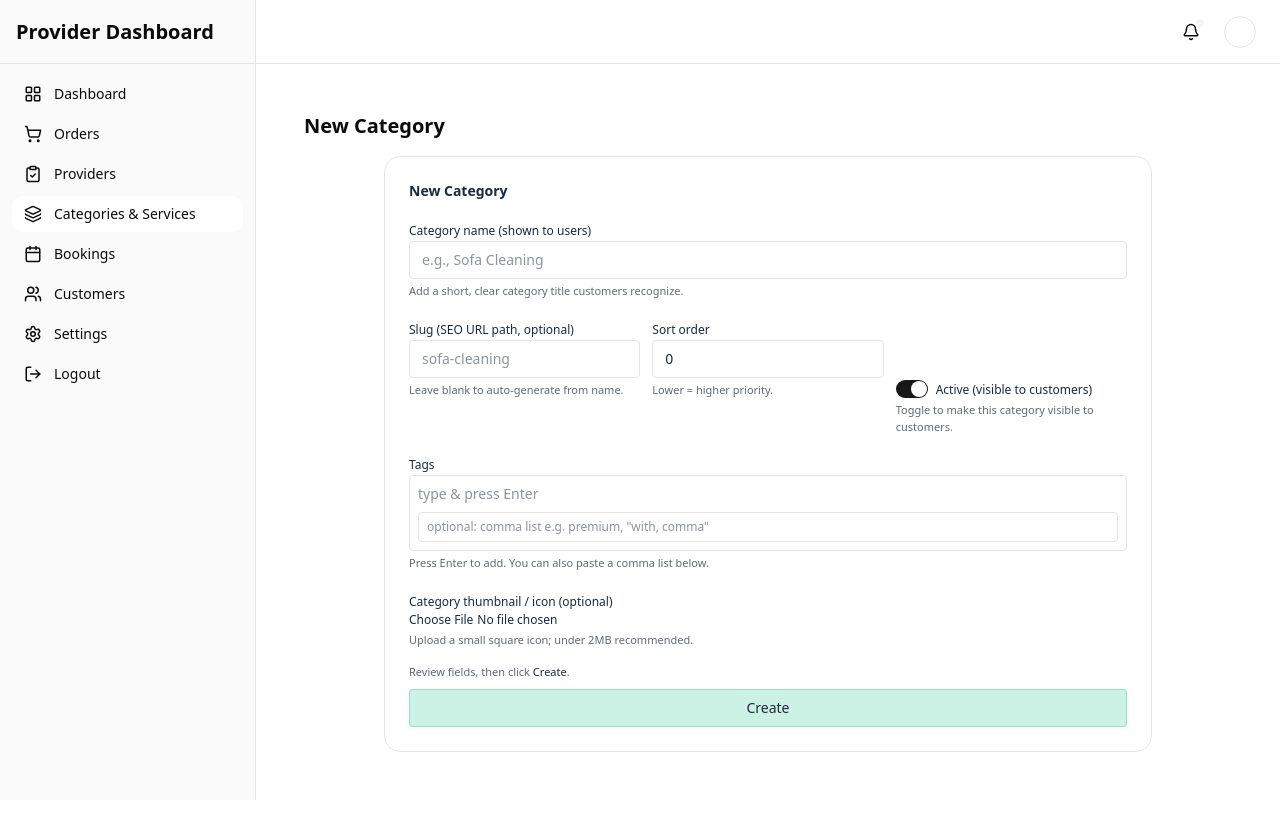
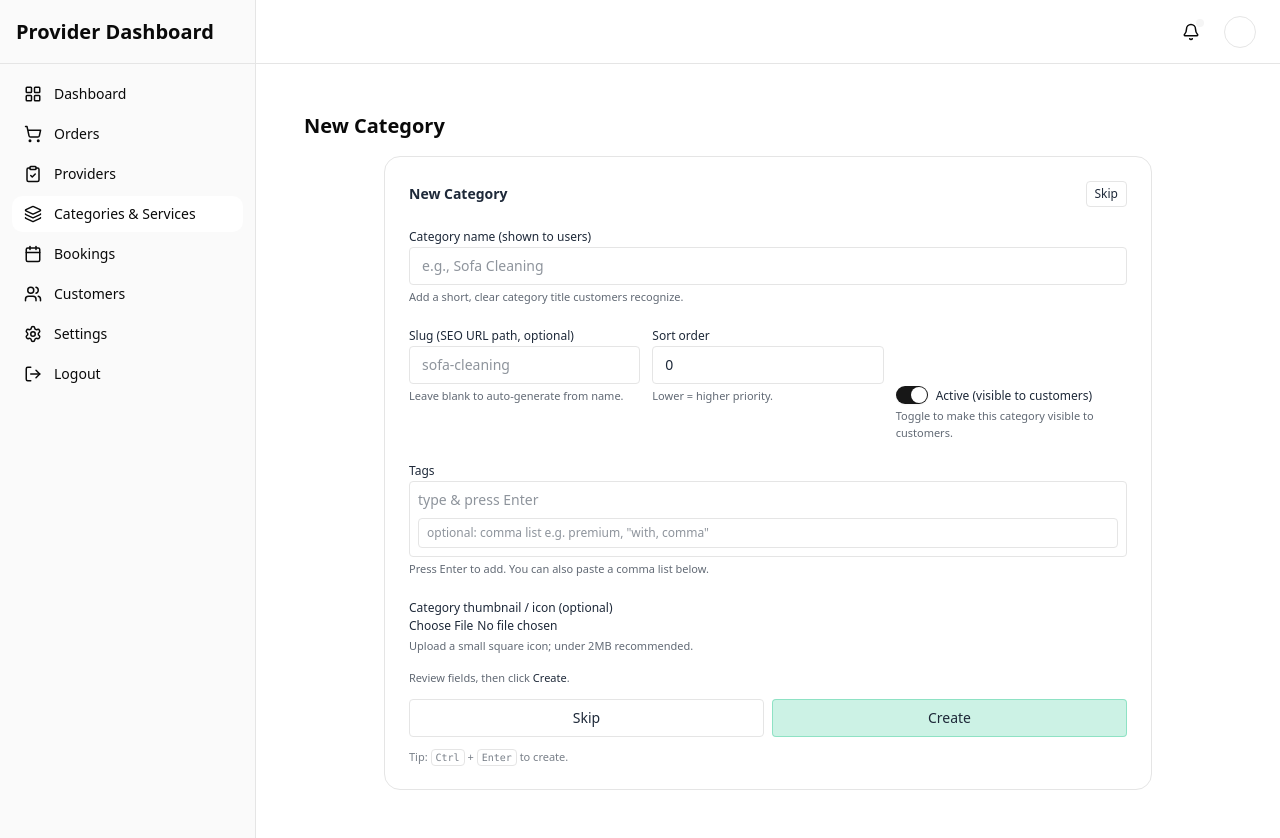
Before and after one commit to incologysystem-cmyk/justlife-admin, a Next.js app: page /categories/new in a window 1280 px wide. Before the commit the page ends 800 px from the top, so only its background shows below. Built offline with nearby package versions, Linux system fonts and the light colour scheme.

Commit message:
category skip added

```diff
--- a/app/api/admin/categories/route.ts
+++ b/app/api/admin/categories/route.ts
@@ -65,3 +65,39 @@ export async function GET(req: NextRequest) {
     return NextResponse.json({ ok: false, message: e?.message || "Failed" }, { status: 500 });
   }
 }
+
+
+export async function POST(req: NextRequest) {
+  try {
+    const body = await req.json();
+
+    const BASE =
+      process.env.API_BASE?.replace(/\/$/, "") ??
+      process.env.NEXT_PUBLIC_API_BASE?.replace(/\/$/, "");
+    if (!BASE) {
+      return NextResponse.json(
+        { ok: false, message: "API_BASE (or NEXT_PUBLIC_API_BASE) is not set" },
+        { status: 500 }
+      );
+    }
+
+    const token = req.cookies.get("token")?.value;
+    const authHeaders: HeadersInit = token
+      ? { Authorization: `Bearer ${token}` }
+      : {};
+
+    const response = await serverFetch(`${BASE}/api/category/admin/categories`, {
+      method: "POST",
+      headers: {
+        "Content-Type": "application/json",
+        ...authHeaders,
+      },
+      body: JSON.stringify(body),
+    });
+
+    return NextResponse.json(response, { status: 200 });
+  } catch (e: any) {
+    console.error("POST /api/admin/categories error:", e);
+    return NextResponse.json({ ok: false, message: e?.message || "Failed" }, { status: 500 });
+  }
+}
--- a/app/components/categories/CreateCategoryServiceDrawer.tsx
+++ b/app/components/categories/CreateCategoryServiceDrawer.tsx
@@ -52,6 +52,8 @@ export default function CreateCategoryServiceDrawer({
     [categories, newCat]
   );
 
+  const goService = () => setStep(2); // used by Skip and after Create
+
   return (
     <div className="w-auto mx-auto space-y-6">
       <div className="flex items-center gap-2 text-xs">
@@ -78,12 +80,8 @@ export default function CreateCategoryServiceDrawer({
             const raw = (await createCategory(payload as any)) as CategoryLike;
 
             const name =
-              String(
-                raw.name ??
-                  raw.title ??
-                  (payload as any)?.name ??
-                  "Untitled"
-              ) || "Untitled";
+              String(raw.name ?? raw.title ?? (payload as any)?.name ?? "Untitled") ||
+              "Untitled";
 
             const safe: Category = {
               id: String(raw.id ?? crypto.randomUUID()),
@@ -102,8 +100,11 @@ export default function CreateCategoryServiceDrawer({
 
             setNewCat(safe);
             onCategoryCreated(safe);
-            setStep(2);
+            goService(); // after Create → Service
           }}
+          onNext={goService}                 // ✅ Skip → Service
+          createLabel="Create & Continue"
+          skipLabel="Skip Category → Service"
         />
       ) : (
         <ServiceForm
@@ -122,14 +123,9 @@ export default function CreateCategoryServiceDrawer({
               id: String(svcRaw?.id ?? svcRaw?._id ?? crypto.randomUUID()),
               name: String(svcRaw?.name ?? payload.name ?? "Untitled"),
               categoryId: String(
-                svcRaw?.categoryId ??
-                  normalized.categoryId ??
-                  newCat?.id ??
-                  ""
+                svcRaw?.categoryId ?? normalized.categoryId ?? newCat?.id ?? ""
               ),
-              basePrice: Number(
-                svcRaw?.basePrice ?? normalized.basePrice ?? 0
-              ),
+              basePrice: Number(svcRaw?.basePrice ?? normalized.basePrice ?? 0),
             };
 
             onServiceCreated(minimal);
--- a/app/components/forms/CategoryForm.tsx
+++ b/app/components/forms/CategoryForm.tsx
@@ -1,13 +1,12 @@
-// app/(admin)/components/forms/CategoryForm.tsx
 "use client";
 
-import { useRef, useState, useMemo } from "react";
+import { useRef, useState, useMemo, useCallback, useEffect } from "react";
+import { useRouter } from "next/navigation";
 import { toast } from "sonner";
 import { z } from "zod";
 import { Switch } from "@/components/ui/switch";
 import { Label } from "@/components/ui/label";
 
-/** ================= Schema ================= */
 const CategorySchema = z.object({
   name: z.string().trim().min(2, "Name is required"),
   sort: z.coerce.number().min(0).default(0),
@@ -18,8 +17,17 @@ const CategorySchema = z.object({
 });
 export type CategoryPayload = z.infer<typeof CategorySchema>;
 
-/** Helpers */
-function Field({ label, helper, children }: { label: string; helper?: string; children: React.ReactNode; }) {
+type Props = {
+  onSubmit: (payload: CategoryPayload) => Promise<void>;
+  /** Wizard-style advance callback. Prefer this for in-modal navigation. */
+  onNext?: () => void;
+  /** Route fallback if you don’t use a wizard. */
+  nextHref?: string;
+  createLabel?: string;
+  skipLabel?: string;
+};
+
+function Field({ label, helper, children }: { label: string; helper?: string; children: React.ReactNode }) {
   return (
     <div>
       <label className="text-xs text-gray-800">{label}</label>
@@ -42,7 +50,8 @@ function slugify(s: string) {
 function smartSplitTags(input: string): string[] {
   if (!input.trim()) return [];
   const out: string[] = [];
-  let cur = ""; let inQuotes = false;
+  let cur = "";
+  let inQuotes = false;
   for (let i = 0; i < input.length; i++) {
     const ch = input[i];
     if (ch === '"') { inQuotes = !inQuotes; continue; }
@@ -53,15 +62,41 @@ function smartSplitTags(input: string): string[] {
   return out;
 }
 
-/** ================= Component ================= */
-export default function CategoryForm({ onSubmit }: { onSubmit: (payload: CategoryPayload) => Promise<void>; }) {
+export default function CategoryForm({
+  onSubmit,
+  onNext,
+  nextHref,
+  createLabel = "Create",
+  skipLabel = "Skip",
+}: Props) {
+  useEffect(() => {
+    console.log("[CategoryForm] mounted @ '@/app/components/forms/CategoryForm'");
+    console.log("[CategoryForm] has onNext?", !!onNext, "nextHref:", nextHref);
+  }, [onNext, nextHref]);
+
   const formRef = useRef<HTMLFormElement>(null);
+  const router = useRouter();
+
   const [loading, setLoading] = useState(false);
   const [active, setActive] = useState(true);
   const [iconData, setIconData] = useState<string | undefined>(undefined);
   const [tagInput, setTagInput] = useState("");
   const [tags, setTags] = useState<string[]>([]);
   const canSubmit = useMemo(() => !loading, [loading]);
+
+  const goNext = useCallback(() => {
+    if (onNext) {
+      onNext();
+      return;
+    }
+    if (nextHref) {
+      router.push(nextHref);
+      return;
+    }
+    // Hard fail (deterministic) instead of silent global events
+    console.error("[CategoryForm] No onNext or nextHref provided. Cannot advance.");
+    toast.error("Cannot navigate to next step — missing onNext/nextHref on CategoryForm parent.");
+  }, [onNext, nextHref, router]);
 
   function addTag(tok?: string) {
     const v = (tok ?? tagInput).trim();
@@ -103,12 +138,13 @@ export default function CategoryForm({ onSubmit }: { onSubmit: (payload: Categor
       await onSubmit(parsed.data);
       toast.success("Category created");
 
-      // Reset
       formRef.current?.reset();
       setActive(true);
       setIconData(undefined);
       setTags([]);
       setTagInput("");
+
+      goNext();
     } catch (err: any) {
       console.error("Create category failed:", err);
       toast.error(err?.message || "Failed to create category");
@@ -117,14 +153,37 @@ export default function CategoryForm({ onSubmit }: { onSubmit: (payload: Categor
     }
   }
 
+  function handleSkip() {
+    if (loading) return;
+    console.log("[CategoryForm] Skip clicked");
+    toast.info("Skipped category creation");
+    goNext();
+  }
+
   return (
     <form
       id="category-form"
       ref={formRef}
       onSubmit={handleSubmit}
       className="bg-card border border-border rounded-2xl p-6 space-y-4 w-full max-w-3xl mx-auto text-gray-800"
+      onKeyDown={(e) => {
+        if ((e.ctrlKey || e.metaKey) && e.key === "Enter" && canSubmit) {
+          (e.currentTarget as HTMLFormElement).requestSubmit();
+        }
+      }}
     >
-      <div className="text-sm font-semibold text-gray-800">New Category</div>
+      <div className="flex items-center justify-between">
+        <div className="text-sm font-semibold text-gray-800">New Category</div>
+        <button
+          type="button"
+          onClick={handleSkip}
+          disabled={loading}
+          className="text-xs px-2 py-1 rounded border border-border hover:bg-white/40 disabled:opacity-50"
+          aria-label="Skip and go to next step"
+        >
+          {skipLabel}
+        </button>
+      </div>
 
       <Field label="Category name (shown to users)" helper="Add a short, clear category title customers recognize.">
         <input name="name" placeholder="e.g., Sofa Cleaning" className="w-full rounded border border-border bg-background px-3 py-2 text-sm text-gray-800 placeholder:text-gray-800/50" />
@@ -152,7 +211,7 @@ export default function CategoryForm({ onSubmit }: { onSubmit: (payload: Categor
             {tags.map((t, i) => (
               <span key={`${t}-${i}`} className="px-2 py-1 rounded bg-white/10 text-xs border border-border">
                 {t}
-                <button type="button" className="ml-1 text-gray-800" onClick={() => removeTag(i)}>×</button>
+                <button type="button" className="ml-1 text-gray-800" onClick={() => removeTag(i)} aria-label={`Remove tag ${t}`} title="Remove tag">×</button>
               </span>
             ))}
             <input
@@ -200,15 +259,25 @@ export default function CategoryForm({ onSubmit }: { onSubmit: (payload: Categor
         )}
       </Field>
 
-      <div className="space-y-2">
-        <div className="text-[11px] text-gray-800/70">Review fields, then click <span className="text-gray-800">Create</span>.</div>
-        <button
-          type="submit"
-          disabled={!canSubmit}
-          className="w-full px-3 py-2 rounded bg-emerald-500/20 border border-emerald-500/30 text-sm disabled:opacity-50 text-gray-800"
-        >
-          {loading ? "Creating..." : "Create"}
-        </button>
+      <div className="space-y-3">
+        <div className="text-[11px] text-gray-800/70">
+          Review fields, then click <span className="text-gray-800">Create</span>.
+        </div>
+
+        <div className="grid grid-cols-1 sm:grid-cols-2 gap-2">
+          <button type="button" onClick={handleSkip} disabled={loading} className="w-full px-3 py-2 rounded border border-border text-sm disabled:opacity-50">
+            {skipLabel}
+          </button>
+
+          <button type="submit" disabled={!canSubmit} className="w-full px-3 py-2 rounded bg-emerald-500/20 border border-emerald-500/30 text-sm disabled:opacity-50 text-gray-800">
+            {loading ? "Creating..." : createLabel}
+          </button>
+        </div>
+
+        <p className="text-[11px] text-gray-800/60">
+          Tip: <kbd className="px-1 py-0.5 border rounded text-[10px]">Ctrl</kbd> +{" "}
+          <kbd className="px-1 py-0.5 border rounded text-[10px]">Enter</kbd> to create.
+        </p>
       </div>
     </form>
   );
```
Also changed, not shown: app/components/categories/CreateCategoryServiceModal.tsx (+10 -11 lines).
